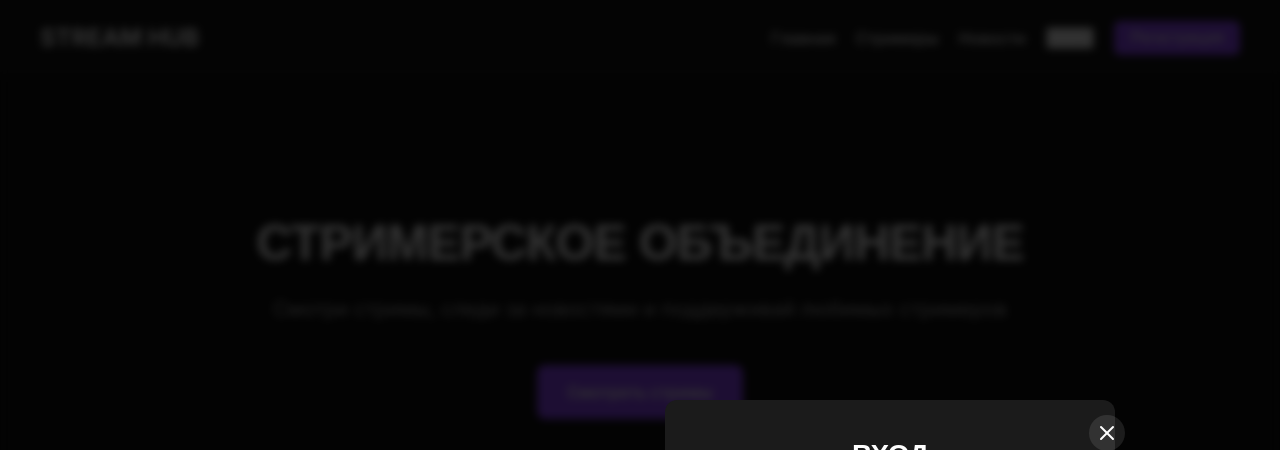
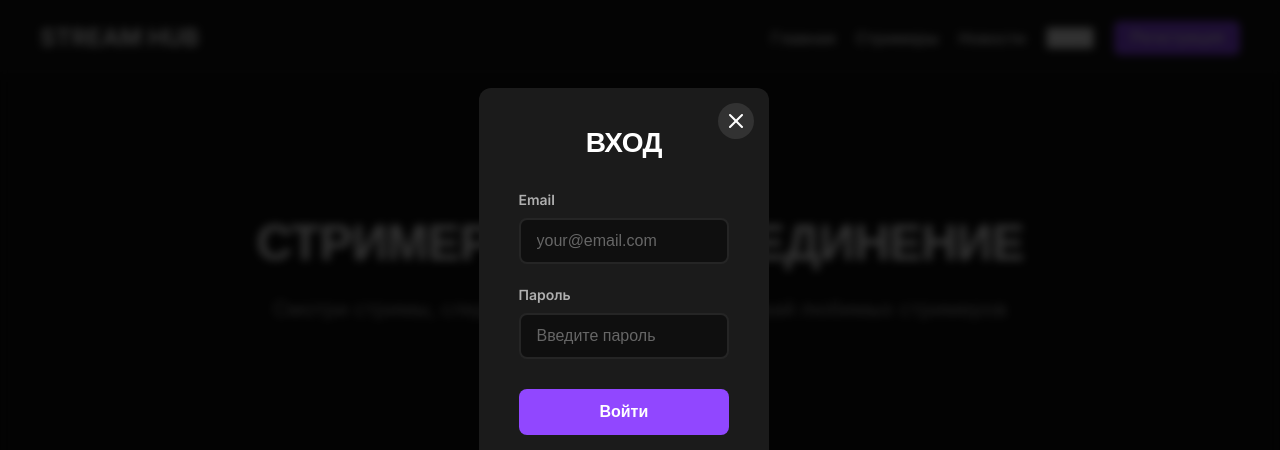
Before and after one commit to JaK1L/lesnaya-komanda, a Next.js app in the folder frontend/: page / in a window 1280 px wide. Both pictures are taken after a click on the button "Войти". Shown: the top 450 px of the page. Built offline with nearby package versions, Linux system fonts and the light colour scheme; no server answers; a web font is replaced by a local one.

Commit message:
fix: исправлено центрирование модального окна регистрации

```diff
--- a/frontend/components/auth/AuthModal.module.css
+++ b/frontend/components/auth/AuthModal.module.css
@@ -1,5 +1,33 @@
 .modalWrapper {
-  /* Wrapper для модального окна */
+  position: fixed;
+  top: 0;
+  left: 0;
+  right: 0;
+  bottom: 0;
+  z-index: 1000;
+  display: flex;
+  align-items: center;
+  justify-content: center;
+}
+
+.overlay {
+  position: absolute;
+  top: 0;
+  left: 0;
+  right: 0;
+  bottom: 0;
+  background: rgba(0, 0, 0, 0.8);
+  backdrop-filter: blur(4px);
+  cursor: pointer;
+}
+
+.modal {
+  position: relative;
+  z-index: 1;
+  max-width: 500px;
+  width: 90%;
+  max-height: 90vh;
+  overflow-y: auto;
 }
 
 .modalContent {
--- a/frontend/components/auth/AuthModal.tsx
+++ b/frontend/components/auth/AuthModal.tsx
@@ -57,29 +57,14 @@ export function AuthModal({
       {isOpen && (
         <div className={styles.modalWrapper}>
           {/* Overlay */}
-          <div
-            style={{
-              position: 'fixed',
-              top: 0,
-              left: 0,
-              right: 0,
-              bottom: 0,
-              zIndex: 1000,
-              cursor: 'pointer'
-            }}
-            onClick={onClose}
-          >
+          <div onClick={onClose}>
             <motion.div
               initial={{ opacity: 0 }}
               animate={{ opacity: 1 }}
               exit={{ opacity: 0 }}
-              style={{
-                width: '100%',
-                height: '100%',
-                background: 'rgba(0, 0, 0, 0.8)',
-                backdropFilter: 'blur(4px)'
-              }}
-            />
+            >
+              <div className={styles.overlay} />
+            </motion.div>
           </div>
 
           {/* Modal */}
@@ -88,18 +73,8 @@ export function AuthModal({
             animate={{ opacity: 1, scale: 1, y: 0 }}
             exit={{ opacity: 0, scale: 0.95, y: 20 }}
             transition={{ duration: 0.2 }}
-            style={{
-              position: 'fixed',
-              top: '50%',
-              left: '50%',
-              transform: 'translate(-50%, -50%)',
-              zIndex: 1001,
-              maxWidth: '500px',
-              width: '90%',
-              maxHeight: '90vh',
-              overflowY: 'auto'
-            }}
           >
+            <div className={styles.modal}>
               <div className={styles.modalContent}>
                 <button
                   onClick={onClose}
@@ -139,6 +114,7 @@ export function AuthModal({
                 </button>
               </div>
               </div>
+            </div>
           </motion.div>
         </div>
       )}
```
Lines whose indentation alone changed are shown as unchanged.
